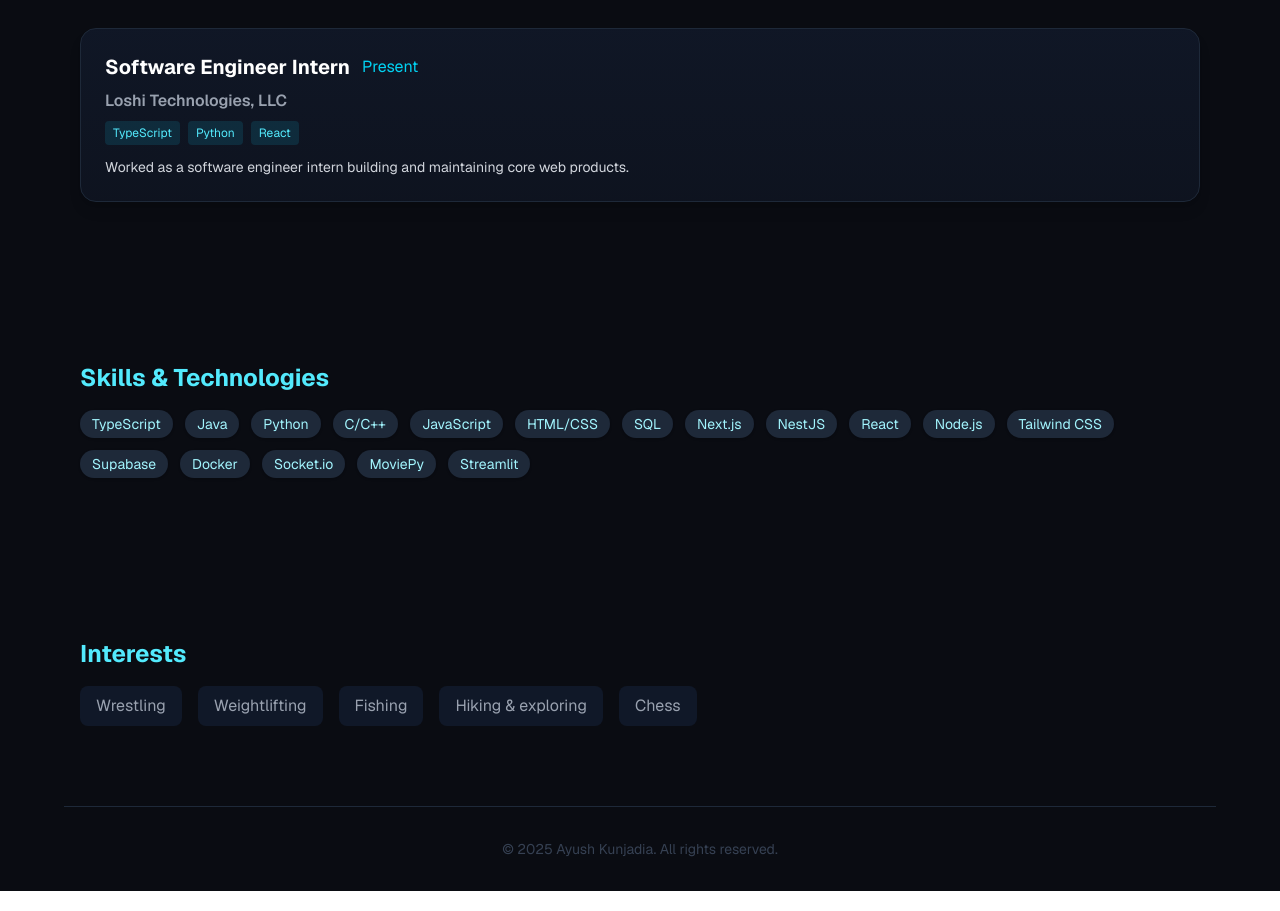
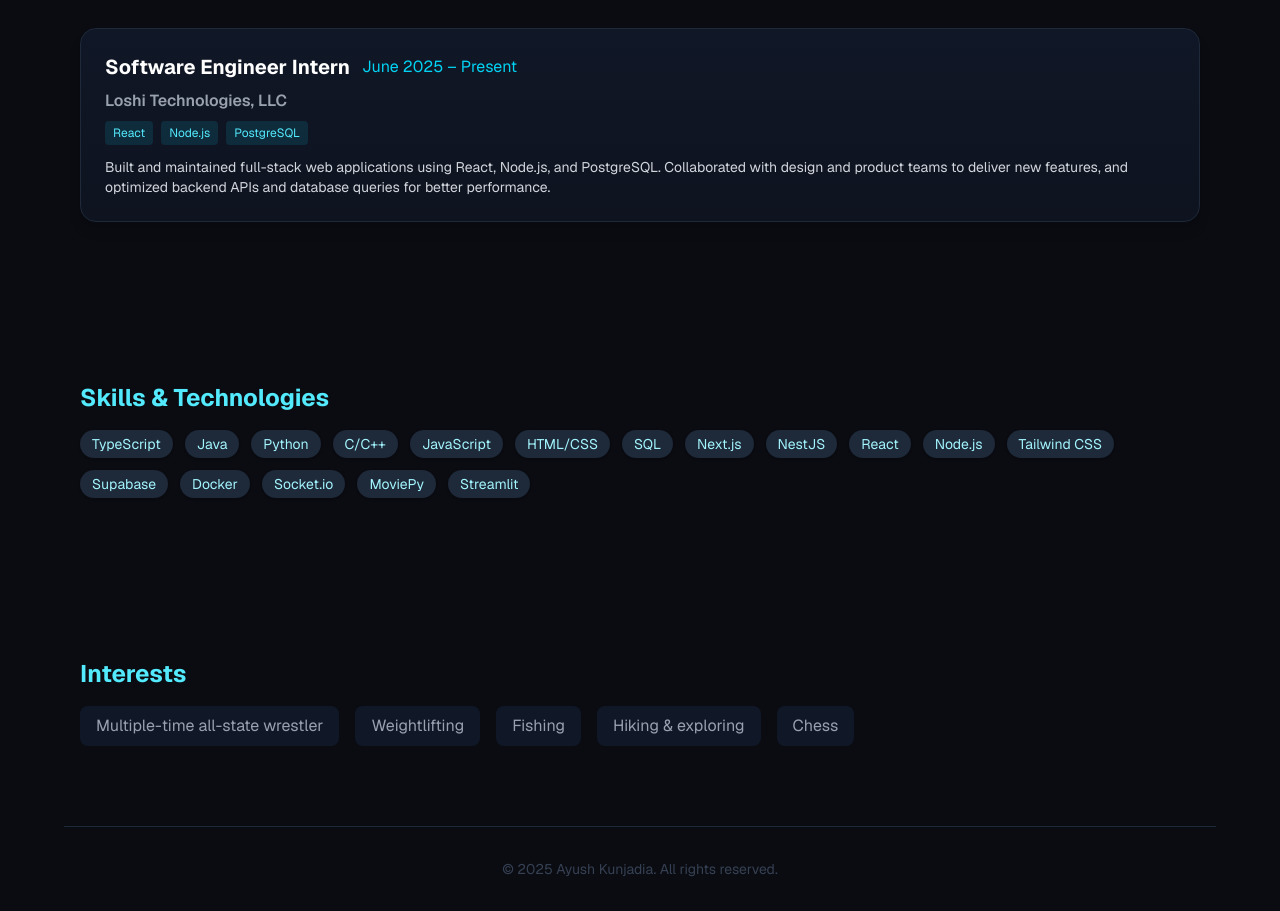
Before and after one commit to atkunja/Portfolio1, a Next.js app: page / in a window 1280 px wide. Shown: the part 1220-2131 px from the top of the page. Built offline with nearby package versions, Linux system fonts and the light colour scheme.

Commit message:
Initial portfolio site

```diff
--- a/src/app/page.tsx
+++ b/src/app/page.tsx
@@ -2,7 +2,7 @@
 import { useState, useEffect } from "react";
 import Image from "next/image";
 
-
+// Typewriter effect
 const WORDS = ["Software Engineer", "Builder", "Collaborator"];
 function Typewriter({ words, speed = 100, pause = 1200 }: { words: string[], speed?: number, pause?: number }) {
   const [index, setIndex] = useState(0);
@@ -37,7 +37,7 @@ function Typewriter({ words, speed = 100, pause = 1200 }: { words: string[], spe
   );
 }
 
-
+// --- DATA ---
 const projects = [
   {
     title: "Manga Animator",
@@ -64,9 +64,10 @@ const experience = [
     company: "Loshi Technologies, LLC",
     title: "Software Engineer Intern",
     link: "https://loshitech.com",
-    period: "Present",
-    tech: ["TypeScript", "Python", "React"],
-    description: "Worked as a software engineer intern building and maintaining core web products.",
+    period: "June 2025 – Present",
+    tech: ["React", "Node.js", "PostgreSQL"],
+    description:
+      "Built and maintained full-stack web applications using React, Node.js, and PostgreSQL. Collaborated with design and product teams to deliver new features, and optimized backend APIs and database queries for better performance.",
   },
 ];
 
@@ -77,14 +78,14 @@ const skills = [
 ];
 
 const interests = [
-  "Wrestling",
+  "Multiple-time all-state wrestler",
   "Weightlifting",
   "Fishing",
   "Hiking & exploring",
   "Chess"
 ];
 
-
+// --- MAIN COMPONENT ---
 export default function Home() {
   return (
     <div className="bg-[#0A0C12] text-white min-h-screen font-sans">
```
